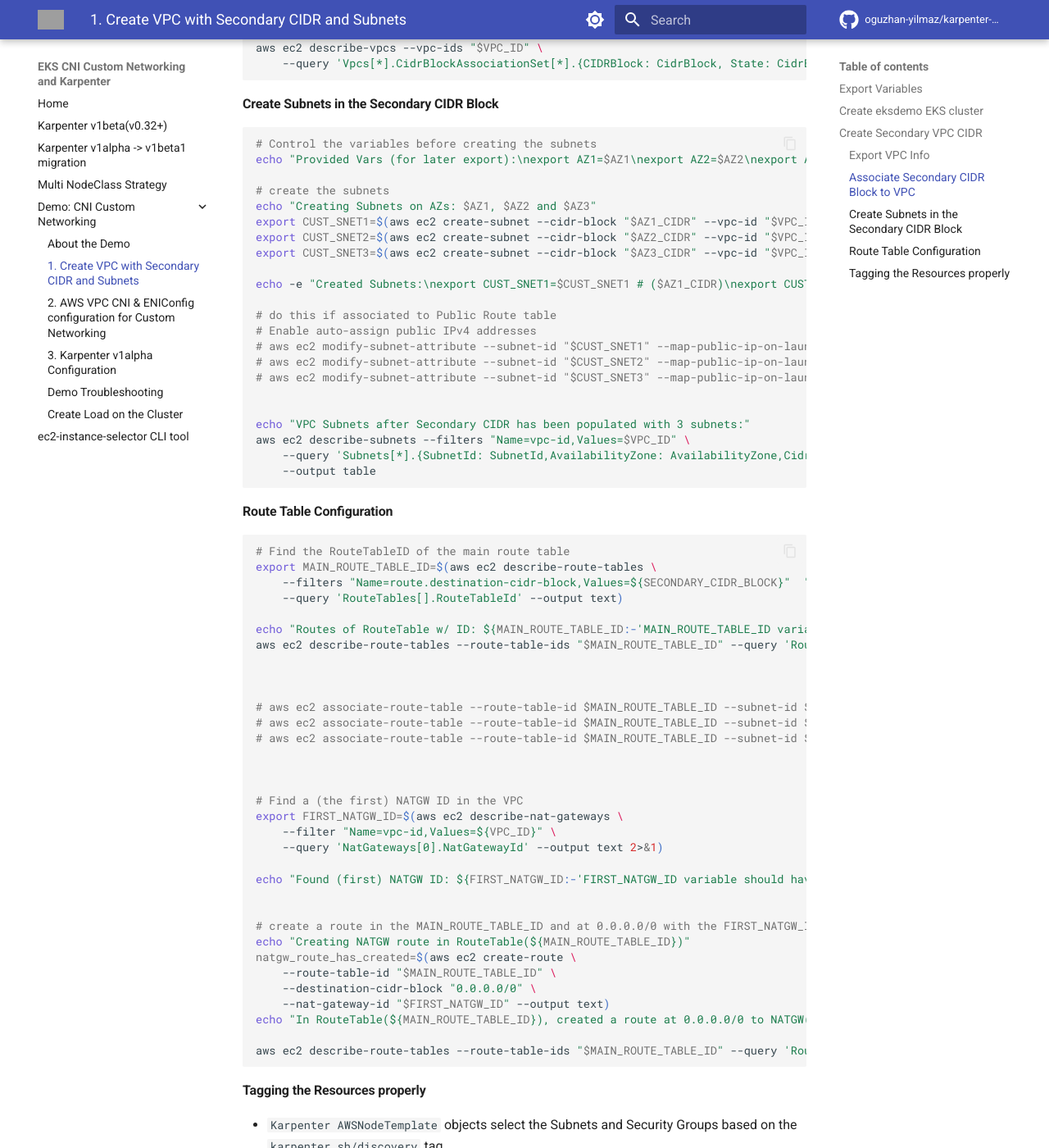
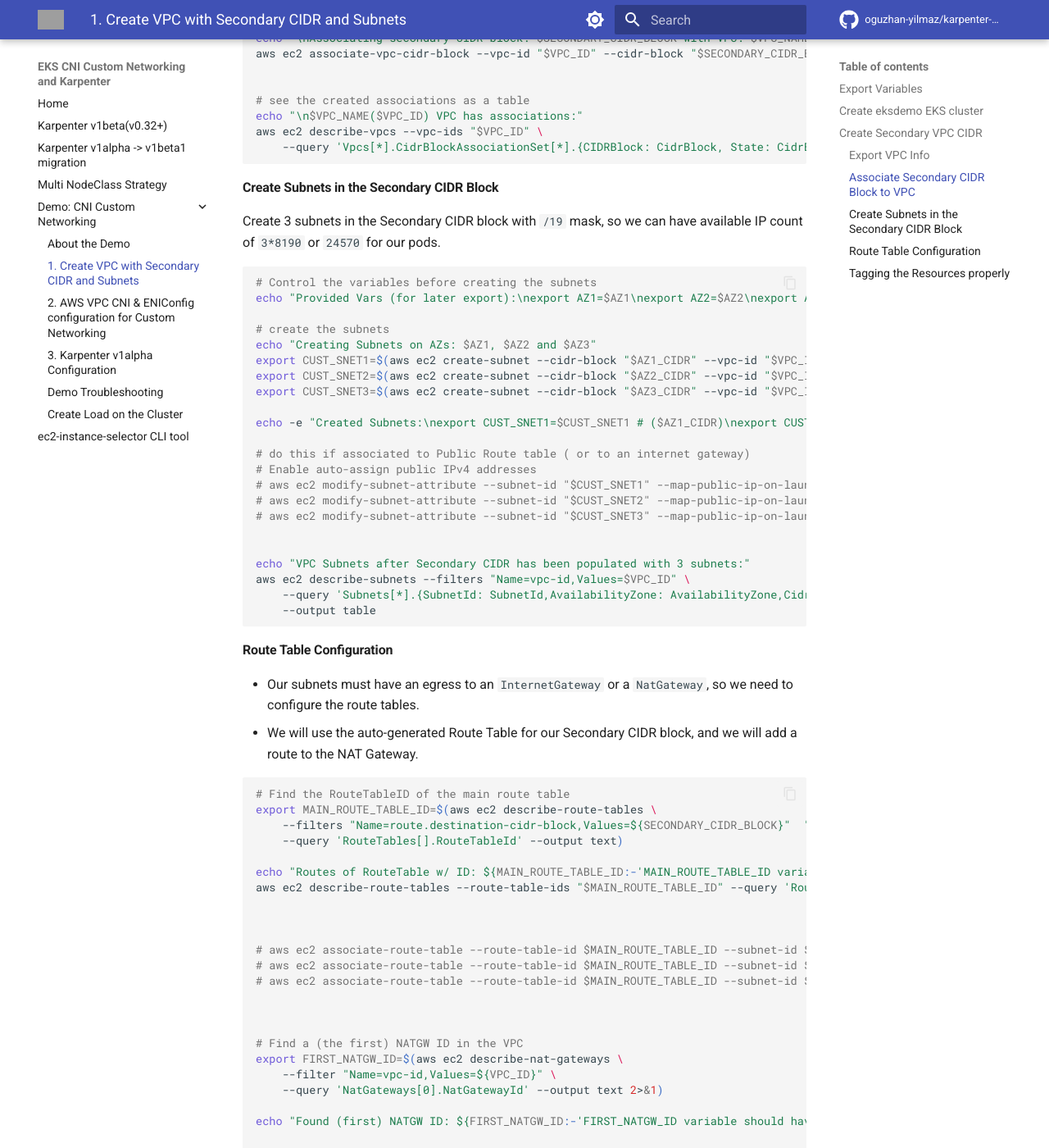
Before and after one commit to oguzhan-yilmaz/karpenter-eks-vpc-secondary-cidr, an MkDocs documentation site: the page built from docs/eksdemo-secondary-cidr-and-cni-custom-netwoking/1-vpc-secondary-cidr-and-subnets.md, in a window 1280 px wide and 1400 px high, scrolled down 1514 px. Shown: the whole window at 82% size. Built offline with MkDocs 1.6.1 and Material for MkDocs 9.7.7, drawn with Linux system fonts in a browser that asks for light colours; comment, search, counter and statistics services are not loaded; some of the changed text lies outside the part shown; grey boxes are pictures that could not be loaded.

Commit message:
update demo

````diff
--- a/docs/eksdemo-secondary-cidr-and-cni-custom-netwoking/1-vpc-secondary-cidr-and-subnets.md
+++ b/docs/eksdemo-secondary-cidr-and-cni-custom-netwoking/1-vpc-secondary-cidr-and-subnets.md
@@ -4,24 +4,28 @@
 ### Export Variables
 
 ```bash
-export AWS_PAGER=""  # disable the aws cli pager
+export AWS_PAGER=""                             # disable the aws cli pager
 export AWS_PROFILE=hepapi
 export AWS_REGION=eu-central-1
-export CLUSTER_NAME="tenten"
-export CLUSTER_VPC_CIDR="194.151.0.0/16"
-export SECONDARY_CIDR_BLOCK="122.64.0.0/16"
-export AZ1_CIDR="122.64.0.0/19"
-export AZ2_CIDR="122.64.32.0/19"
-export AZ3_CIDR="122.64.64.0/19"
+export CLUSTER_NAME="tenten"                    # will be created with eksdemo tool
+export CLUSTER_VPC_CIDR="194.151.0.0/16"        # your main EKS Cluster VPC CIDR
+export SECONDARY_CIDR_BLOCK="122.64.0.0/16"     # your secondary CIDR block that will be used for pods
+export AZ1_CIDR="122.64.0.0/19"                 # -> make sure to
+export AZ2_CIDR="122.64.32.0/19"                # -> use the correct
+export AZ3_CIDR="122.64.64.0/19"                # -> AZ CIDR blocks and masks
 export AZ1="eu-central-1a"
 export AZ2="eu-central-1b"
 export AZ3="eu-central-1c"
-export NODEGROUP_NAME="managed-nodes"
+export NODEGROUP_NAME="main"                    # default is 'main', keep this value
 ```
 
 ### Create eksdemo EKS cluster
+
+- Use `eksdemo` to create a PoC EKS cluster.
+
 ```bash
 # this command can take up to 15 minutes to complete
+# change the k8s version if you want to
 eksdemo create cluster "$CLUSTER_NAME" \
     --instance "m5.large" \
     --nodes 1 \
@@ -44,6 +48,9 @@
 ### Create Secondary VPC CIDR
 
 #### Export VPC Info
+
+- We need to export VPC related info to use in the following steps.
+
 ```bash
 export VPC_ID=$(aws eks describe-cluster --name "$CLUSTER_NAME" --query "cluster.resourcesVpcConfig.vpcId" --output text)
 
@@ -59,6 +66,7 @@
 ```
 
 #### Associate Secondary CIDR Block to VPC
+
 ```bash
 echo "\nCurrent Subnets:"
 aws ec2 describe-subnets --filters "Name=vpc-id,Values=$VPC_ID" \
@@ -78,6 +86,9 @@
 ```
 
 #### Create Subnets in the Secondary CIDR Block
+
+Create 3 subnets in the Secondary CIDR block with `/19` mask, so we can have available IP count of `3*8190` or `24570` for our pods.
+
 ```bash
 # Control the variables before creating the subnets
 echo "Provided Vars (for later export):\nexport AZ1=$AZ1\nexport AZ2=$AZ2\nexport AZ3=$AZ3\nexport AZ1_CIDR=$AZ1_CIDR\nexport AZ2_CIDR=$AZ2_CIDR\nexport AZ3_CIDR=$AZ3_CIDR\n"
@@ -90,7 +101,7 @@
 
 echo -e "Created Subnets:\nexport CUST_SNET1=$CUST_SNET1 # ($AZ1_CIDR)\nexport CUST_SNET2=$CUST_SNET2 # ($AZ2_CIDR)\nexport CUST_SNET3=$CUST_SNET3 # ($AZ3_CIDR)"
 
-# do this if associated to Public Route table
+# do this if associated to Public Route table ( or to an internet gateway)
 # Enable auto-assign public IPv4 addresses
 # aws ec2 modify-subnet-attribute --subnet-id "$CUST_SNET1" --map-public-ip-on-launch
 # aws ec2 modify-subnet-attribute --subnet-id "$CUST_SNET2" --map-public-ip-on-launch
@@ -105,6 +116,10 @@
 
 
 #### Route Table Configuration
+
+- Our subnets must have an egress to an `InternetGateway` or a `NatGateway`, so we need to configure the route tables.
+- We will use the auto-generated Route Table for our Secondary CIDR block, and we will add a route to the NAT Gateway.
+
 ```bash
 # Find the RouteTableID of the main route table
 export MAIN_ROUTE_TABLE_ID=$(aws ec2 describe-route-tables \
````
Also changed, not shown: docs/eksdemo-secondary-cidr-and-cni-custom-netwoking/3-karpenter-v1alpha-configuration.md (+12 -5 lines).
